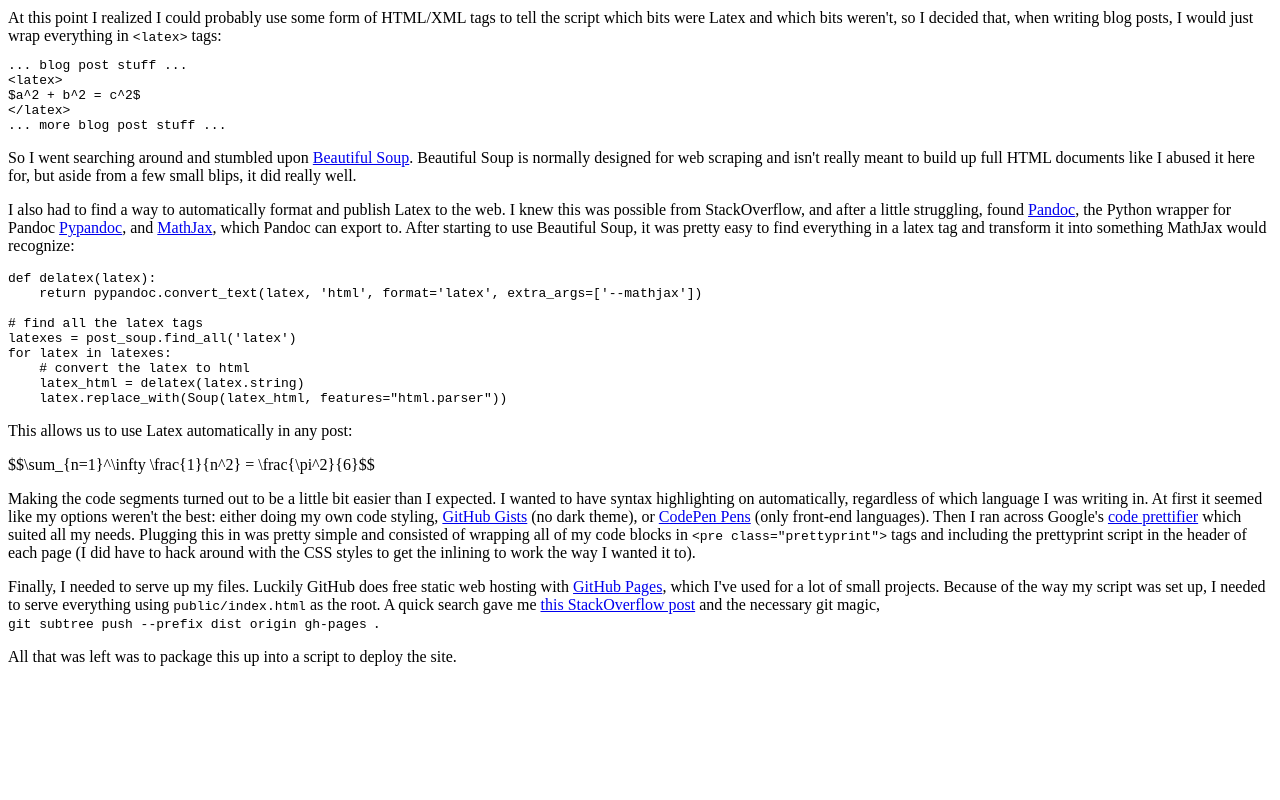
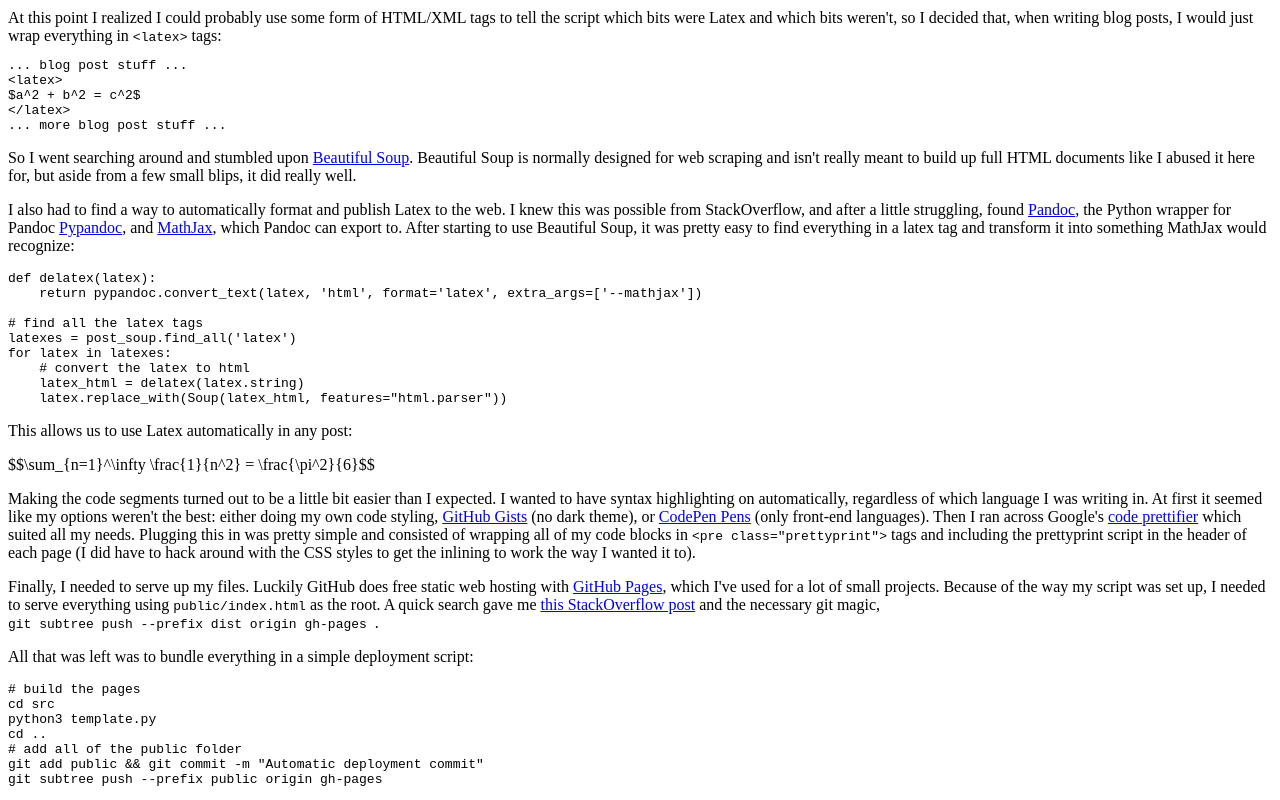
Before and after one commit to macmccann/blog, a plain HTML site: page posts/12-09-18-pilot.html in a window 1280 px wide. Shown: the part 653-1453 px from the top of the page. Before the commit the page ends 1335 px from the top, so only its background shows below. Drawn offline with Linux system fonts and the light colour scheme.

Commit message:
deployment script made

```diff
--- a/posts/12-09-18-pilot.html
+++ b/posts/12-09-18-pilot.html
@@ -101,5 +101,15 @@
 </p>
 
 <p>
-  All that was left was to package this up into a script to deploy the site.
+  All that was left was to bundle everything in a simple deployment script:
 </p>
+
+<pre class="prettyprint">
+# build the pages
+cd src
+python3 template.py
+cd ..
+# add all of the public folder
+git add public && git commit -m "Automatic deployment commit"
+git subtree push --prefix public origin gh-pages
+</pre>
```
Also changed, not shown: templates/post.html (+1 -0 lines).
